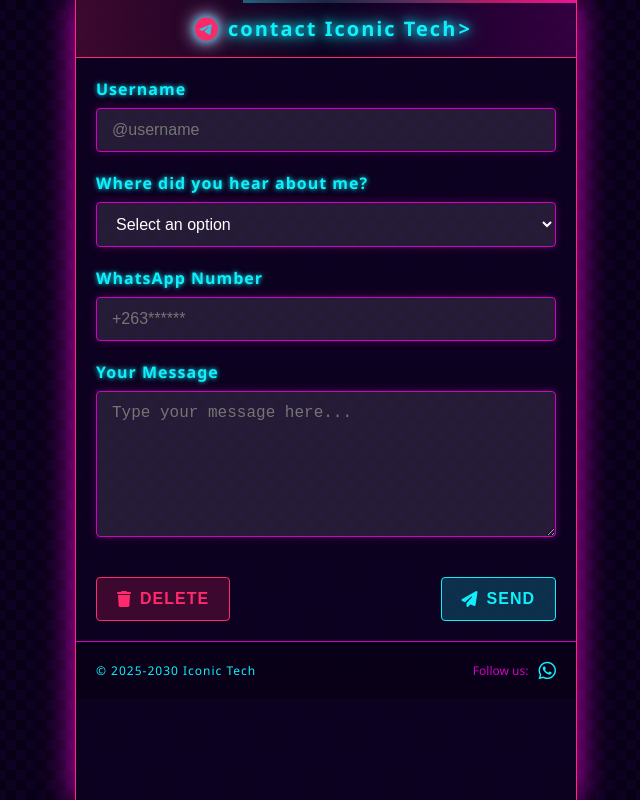
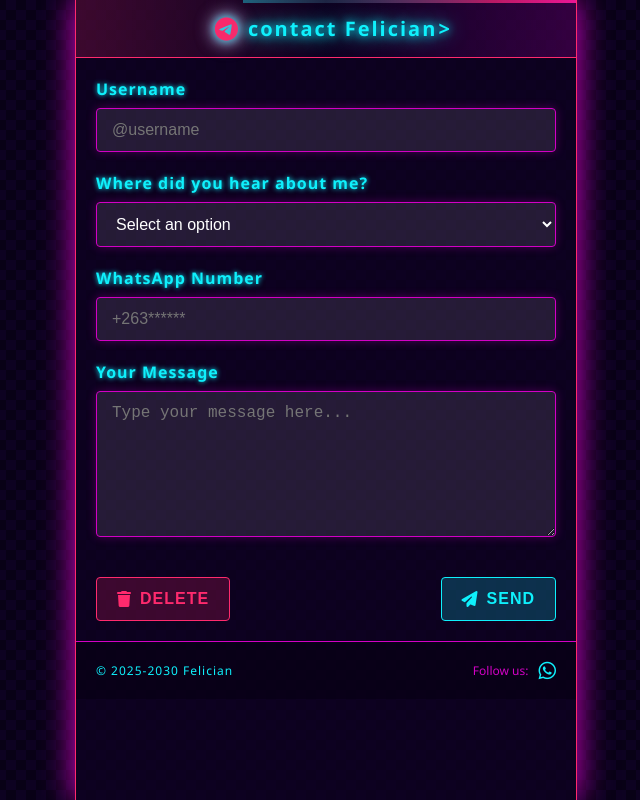
Before and after one commit to fel255/skiddyprojects, a plain HTML site: page index.html in a window 1280 px wide. Shown: the whole page, without its empty margins (314-954 px from the left). Drawn offline with Linux system fonts and the light colour scheme.

Commit message:
Update index.html

```diff
--- a/index.html
+++ b/index.html
@@ -3,7 +3,7 @@
 <head>
     <meta charset="UTF-8">
     <meta name="viewport" content="width=device-width, initial-scale=1.0">
-    <title>Iconic Tech - Contact</title>
+    <title>Felician-Contact</title>
     <link rel="stylesheet" href="https://cdnjs.cloudflare.com/ajax/libs/font-awesome/6.4.0/css/all.min.css">
     <link rel="stylesheet" href="styles.css">
 </head>
@@ -16,7 +16,7 @@
         <header class="telegram-header">
             <div class="header-content">
                 <i class="fab fa-telegram telegram-icon"></i>
-                <h1>contact Iconic Tech</h1>
+                <h1>contact Felician</h1>
             </div>
         </header>
 
@@ -65,11 +65,11 @@
         <footer class="telegram-footer">
             <div class="footer-content">
                 <div class="footer-brand">
-                    <p>© 2025-2030 Iconic Tech</p>
+                    <p>© 2025-2030 Felician</p>
                 </div>
                 <div class="footer-social">
                     <p>Follow us:</p>
-                    <a href="https://whatsapp.com/channel/0029ValX2Js9RZAVtDgMYj0r" target="_blank" class="social-icon">
+                    <a href="" target="_blank" class="social-icon">
                         <i class="fab fa-whatsapp"></i>
                     </a>
                 </div>
```
